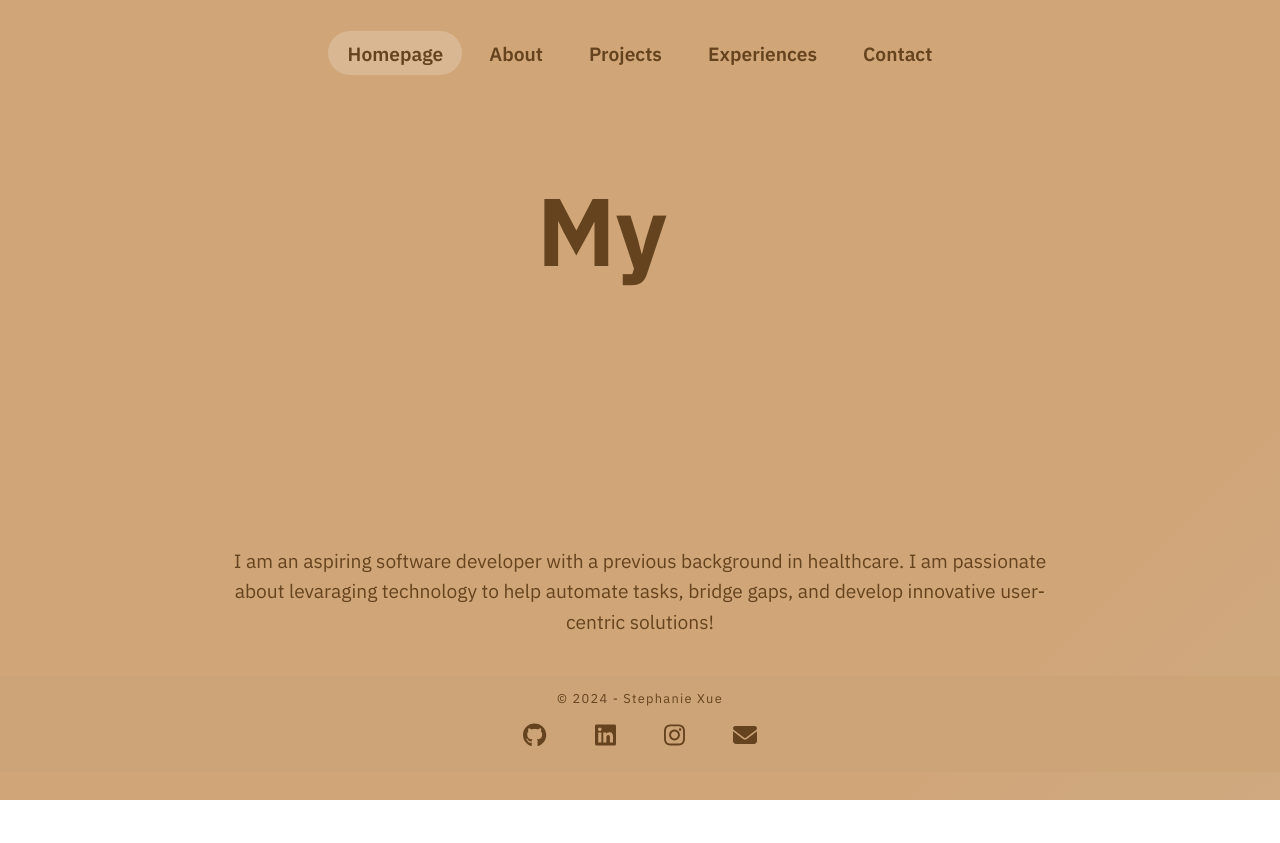
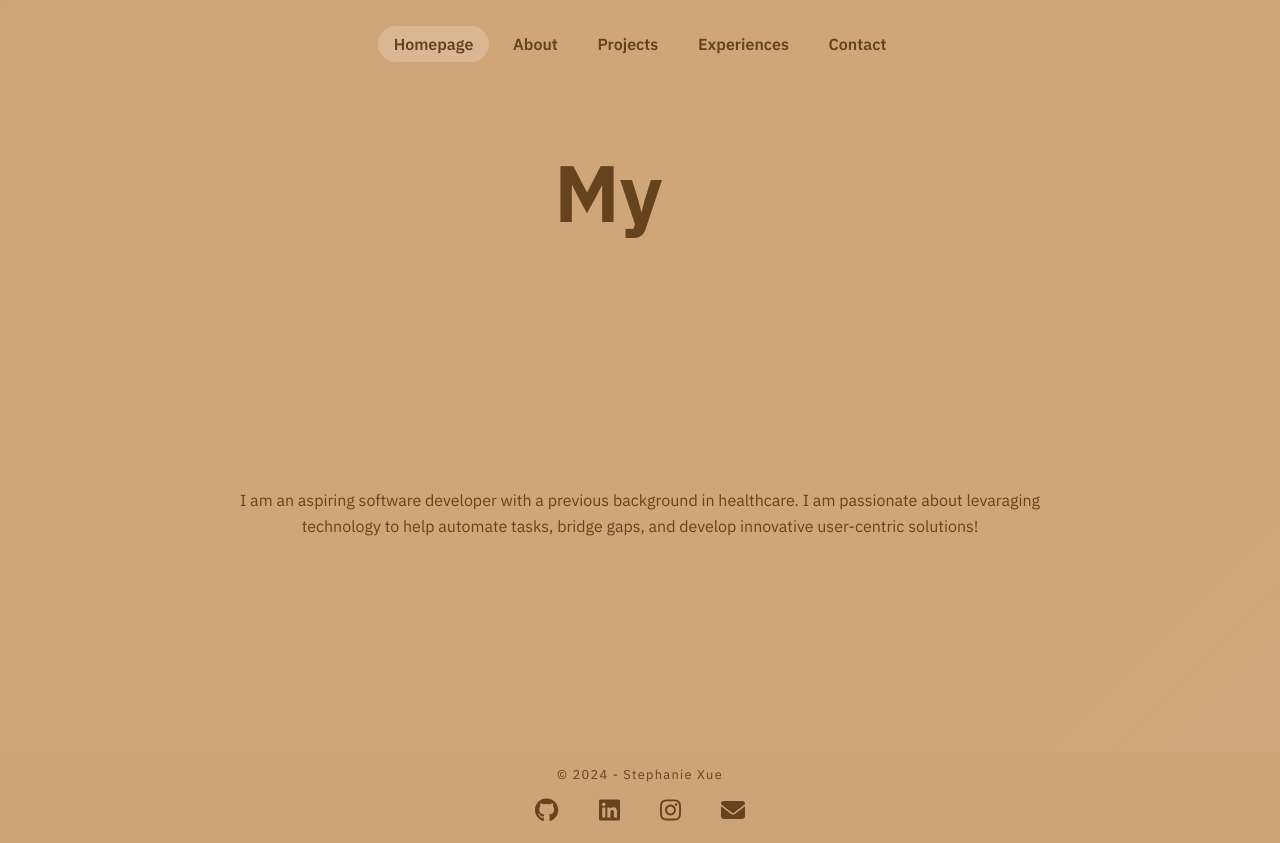
Before and after one commit to steph-xue/portfolio, a React (Vite) app: page / in a window 1280 px wide. Before the commit the page ends 800 px from the top, so only its background shows below. Built offline with nearby package versions, Linux system fonts and the light colour scheme.

Commit message:
fix spacing

```diff
--- a/src/style.scss
+++ b/src/style.scss
@@ -16,11 +16,11 @@
     --color-dark-brown1: #65431e;
 	--color-dark-brown2: #644c32;
 
-    --fs-xxxl: 4rem;
+    --fs-xxxl: 3.5rem;
 	--fs-xxl: 3rem;
 	--fs-xl: 2.5rem;
     --fs-l: 2rem;
-    --fs-m: 1rem;
+    --fs-m: 0.8rem;
     --fs-s: 0.6rem;
 
 	--gradient-light: linear-gradient(
@@ -53,11 +53,11 @@
 
 @media (min-width: 800px) {
     :root {
-		--fs-xxxl: 6rem;
+		--fs-xxxl: 5rem;
 		--fs-xxl: 4rem;
         --fs-xl: 3rem;
         --fs-l: 2rem;
-        --fs-m: 1.2rem;
+        --fs-m: 1rem;
         --fs-s: 0.8rem;
     }
 }
@@ -154,6 +154,7 @@ body {
 /* Content */
 .content {
 	flex-grow: 1;
+	min-height: 80vh;
 }
 
 /* Homepage */
@@ -193,7 +194,7 @@ body {
 
 .homepage-description {
 	text-align: center;
-	width: 550px;
+	width: 500px;
 	margin-top: 10em;
 	margin-bottom: 1em;
 	padding-left: 2em;
@@ -532,6 +533,7 @@ body {
 .contact-image {
 	width: 25em;
 	height: auto;
+	margin-left: 2em;
 	margin-bottom: 2em;
 	transition: transform 0.5s ease-in-out;
 }
@@ -545,7 +547,7 @@ body {
 	flex-direction: column;
 	gap: 1em;
 	padding-bottom: 2em;
-	min-width: 600px;
+	min-width: 500px;
 }
 
 .contact-button {
```
